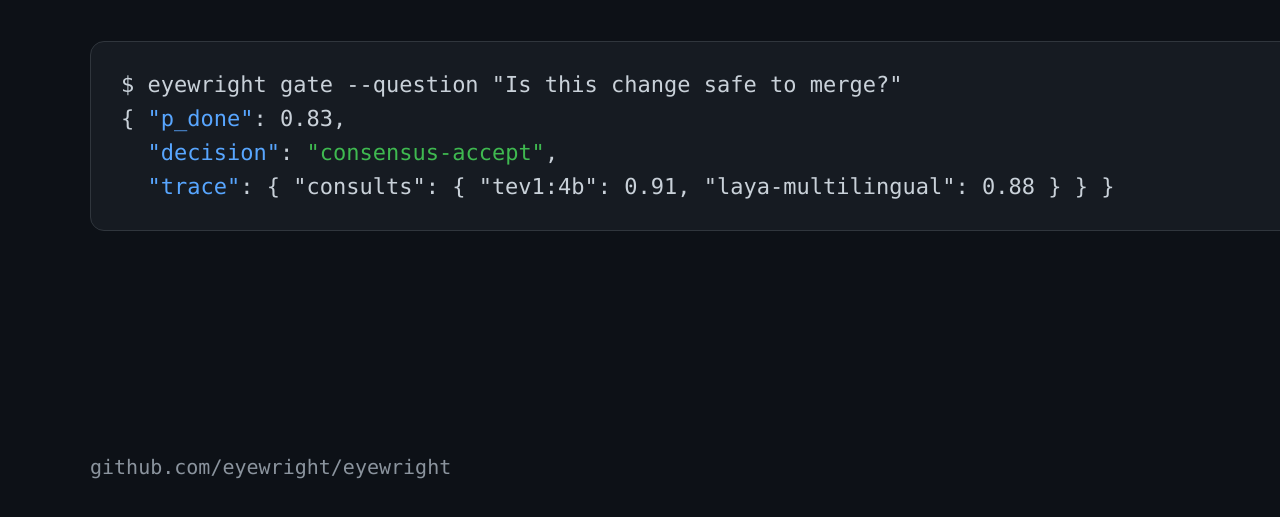
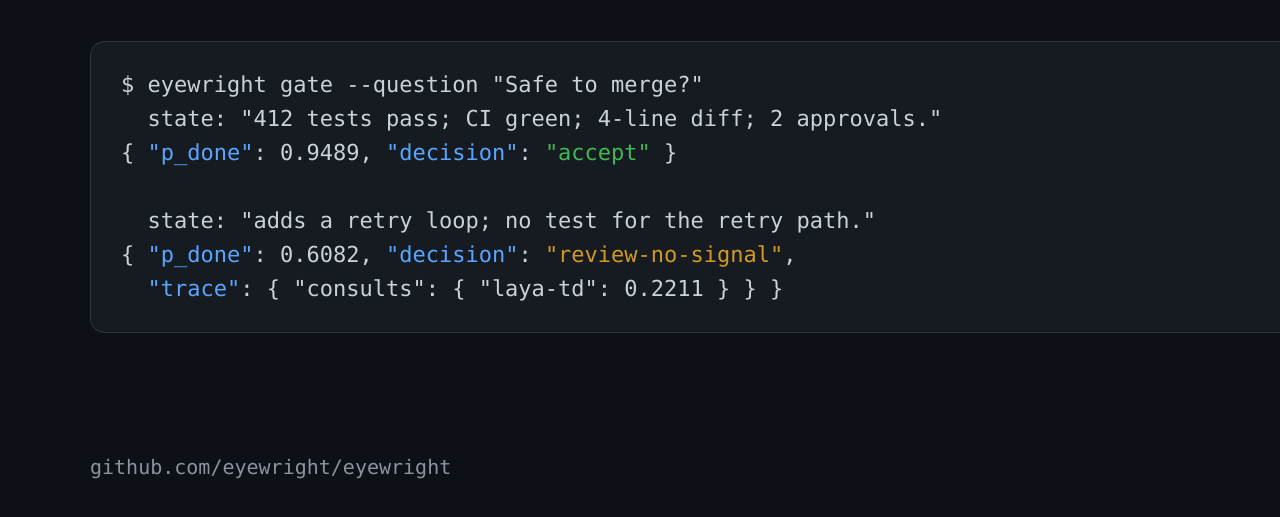
Before and after one commit to eyewright/eyewright, a plain HTML site: page docs/silent-cards/cards.html in a window 1280 px wide. Shown: the part 349-866 px from the top of the page. Drawn offline with Linux system fonts and the light colour scheme.

Commit message:
docs(cards): eye icon, real gate numbers, laya endpoint fix
Card 1 showed invented output (consensus-accept, laya-multilingual 0.88);
it now shows two real runs. Card 4 uses the eye the tray actually draws.
Card 5 listed laya-multilingual as an Ollama consult at :11434 - it is a
laya-serve model on :8000. Added render.ps1 so the PNGs are reproducible.

```diff
--- a/docs/silent-cards/cards.html
+++ b/docs/silent-cards/cards.html
@@ -44,10 +44,13 @@
   <div class="kick">01 · GATE A PULL REQUEST</div>
   <h1>Accept, reject, or review.</h1>
   <div class="cap">Stop hardcoding the decide step as a magic number. Ask a <b>typed gate</b>.</div>
-  <div class="win">$ eyewright gate --question "Is this change safe to merge?"
-{ <span class="k">"p_done"</span>: 0.83,
-  <span class="k">"decision"</span>: <span class="p">"consensus-accept"</span>,
-  <span class="k">"trace"</span>: { "consults": { "tev1:4b": 0.91, "laya-multilingual": 0.88 } } }</div>
+  <div class="win">$ eyewright gate --question "Safe to merge?"
+  state: "412 tests pass; CI green; 4-line diff; 2 approvals."
+{ <span class="k">"p_done"</span>: 0.9489, <span class="k">"decision"</span>: <span class="p">"accept"</span> }
+
+  state: "adds a retry loop; no test for the retry path."
+{ <span class="k">"p_done"</span>: 0.6082, <span class="k">"decision"</span>: <span class="n">"review-no-signal"</span>,
+  <span class="k">"trace"</span>: { "consults": { "laya-td": 0.2211 } } }</div>
   <div class="foot">github.com/eyewright/eyewright</div>
 </section>
 
@@ -82,7 +85,7 @@
   <h1>Or from the tray.</h1>
   <div class="cap">No terminal needed: click the icon, drop a file, get the same decision.</div>
   <div class="row">
-    <div class="tile"><div class="t">◉ tray icon</div><div class="d">green = services healthy</div></div>
+    <div class="tile"><div class="t"><svg width="26" height="26" viewBox="0 0 64 64" style="vertical-align:-4px"><path d="M5 32 Q32 7 59 32 Q32 57 5 32 Z" fill="#3fb950"/><circle cx="32" cy="32" r="8" fill="#0d1117"/></svg> tray icon</div><div class="d">an eye · green = services healthy</div></div>
     <div class="tile"><div class="t">Decide</div><div class="d">drop a file · ask a question</div></div>
     <div class="tile"><div class="t">result</div><div class="d">decision + confidence</div></div>
   </div>
@@ -95,8 +98,8 @@
   <h1>Nothing leaves the machine.</h1>
   <div class="cap">A local specialist is the main eye; two more consult when unsure. All on <b>localhost</b>.</div>
   <div class="win">laya-serve  :8000   ← main eye (typed decisions)
-Ollama      :11434  ← consult (tev1:4b)
-            :11434  ← consult (laya-multilingual)</div>
+Ollama      :11434  ← primary (tev1:4b)
+laya-serve  :8000   ← consult (multilingual)</div>
   <div class="cap">A cloud eye is opt-in — and labeled. <b>ZDR</b> is routing, not encryption.</div>
   <div class="foot">github.com/eyewright/eyewright</div>
 </section>
```
Also changed, not shown: docs/silent-cards/01-gate-pr.png, docs/silent-cards/02-any-decision.png, docs/silent-cards/03-any-harness.png, docs/silent-cards/04-tray.png, docs/silent-cards/05-local-first.png, docs/silent-cards/06-bench.png, 1 other file.
